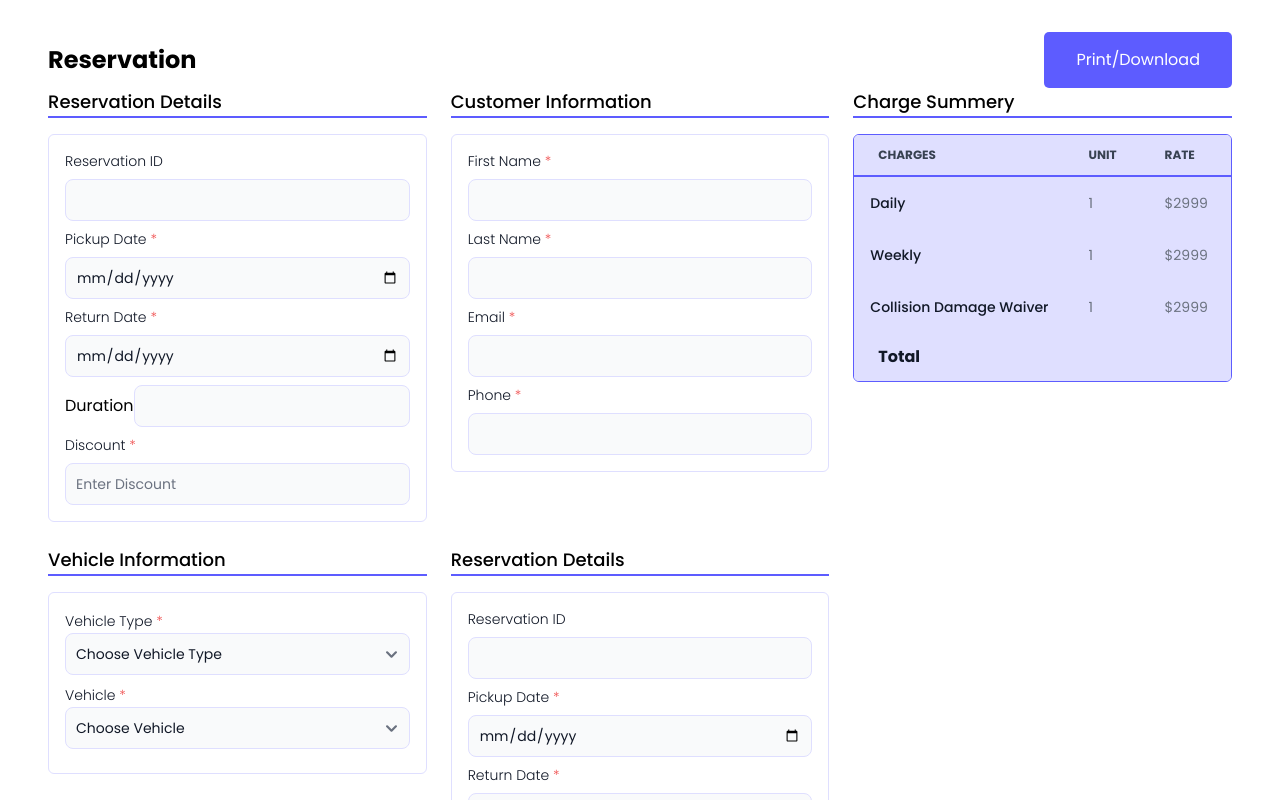
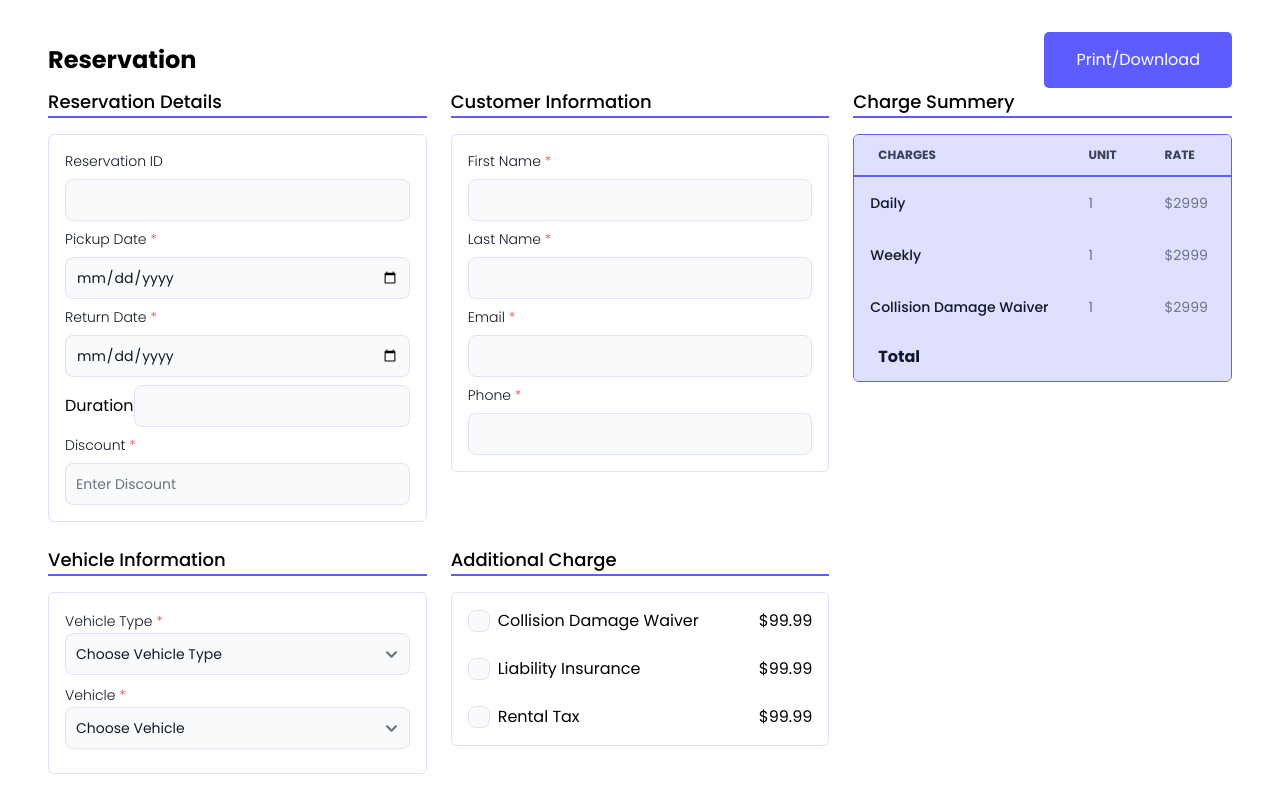
Before and after one commit to shaon07/Reservation, a Next.js app: page / in a window 1280 px wide. Shown: the top 800 px of the page. Built offline with nearby package versions, Linux system fonts and the light colour scheme.

Commit message:
[add] additional chrage card design

```diff
--- a/src/components/Layers/Reservation/index.tsx
+++ b/src/components/Layers/Reservation/index.tsx
@@ -5,6 +5,7 @@ import DetailCard from "./views/DetailCard";
 import CustomerInformation from "./views/CustomerInformation";
 import ChargeSummery from "./views/ChargeSummery";
 import VehicleInformation from "./views/VehicleInformation";
+import AdditionalCharge from "./views/AdditionalCharge";
 
 export default function Reservation() {
   return (
@@ -19,7 +20,7 @@ export default function Reservation() {
         <CustomerInformation />
         <ChargeSummery />
         <VehicleInformation />
-        <DetailCard />
+        <AdditionalCharge />
       </div>
     </div>
   );
--- /dev/null
+++ b/src/components/Layers/Reservation/views/AdditionalCharge.tsx
@@ -0,0 +1,39 @@
+import Card from "@/components/Views/Card";
+import CardTitle from "@/components/common/CardTitle";
+import InputBox from "@/components/common/InputBox";
+import React from "react";
+
+export default function AdditionalCharge() {
+  return (
+    <div>
+      <CardTitle text={"Additional Charge"} className="mb-4" />
+      <Card>
+        <form className="flex flex-col gap-6">
+          <div className="flex items-center justify-between">
+            <div className="w-full flex items-center gap-2">
+              <InputBox type="checkbox" />
+              <span>Collision Damage Waiver</span>
+            </div>
+            <span>$99.99</span>
+          </div>
+
+          <div className="flex items-center justify-between">
+            <div className="w-full flex items-center gap-2">
+              <InputBox type="checkbox" />
+              <span>Liability Insurance</span>
+            </div>
+            <span>$99.99</span>
+          </div>
+
+          <div className="flex items-center justify-between">
+            <div className="w-full flex items-center gap-2">
+              <InputBox type="checkbox" />
+              <span>Rental Tax</span>
+            </div>
+            <span>$99.99</span>
+          </div>
+        </form>
+      </Card>
+    </div>
+  );
+}
```
